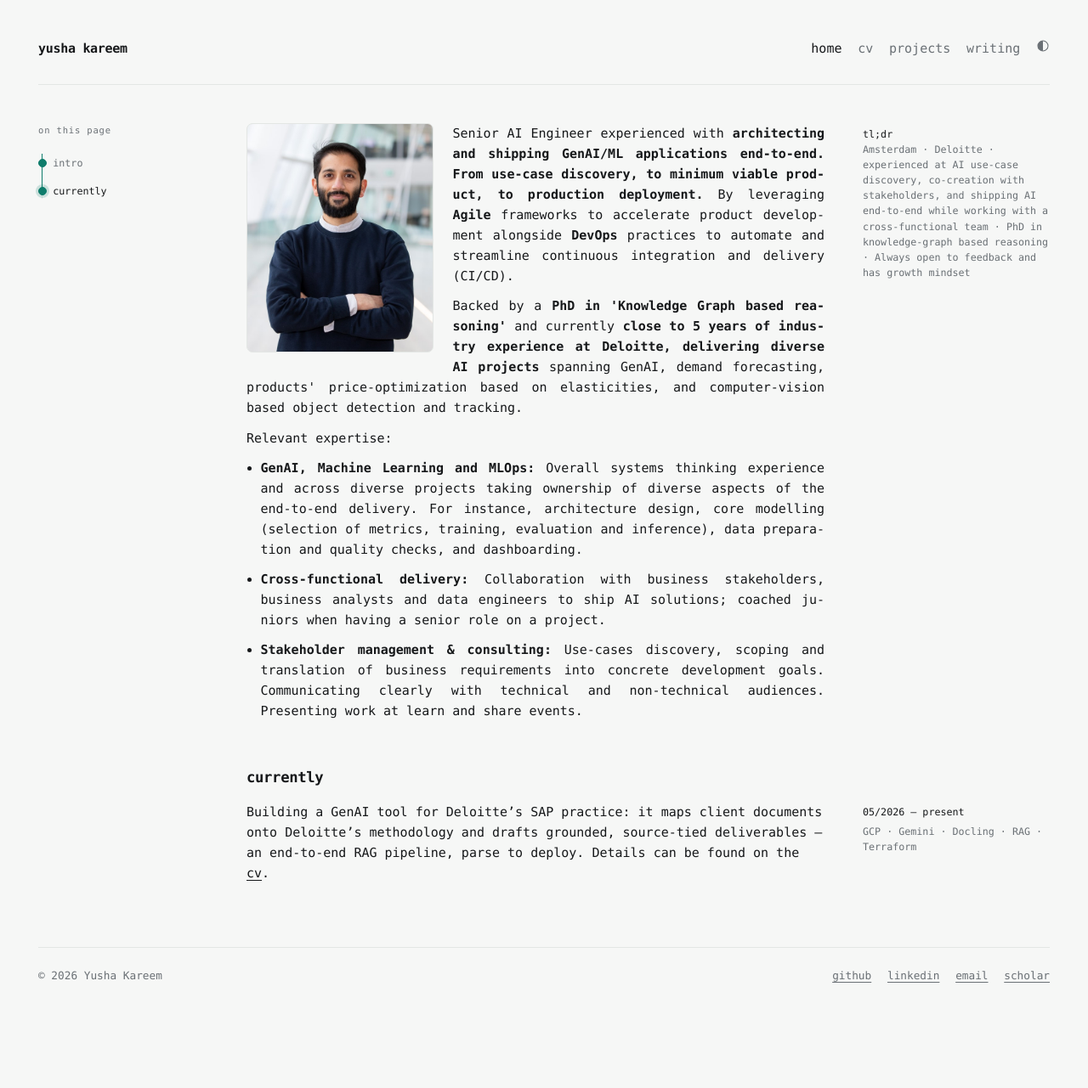
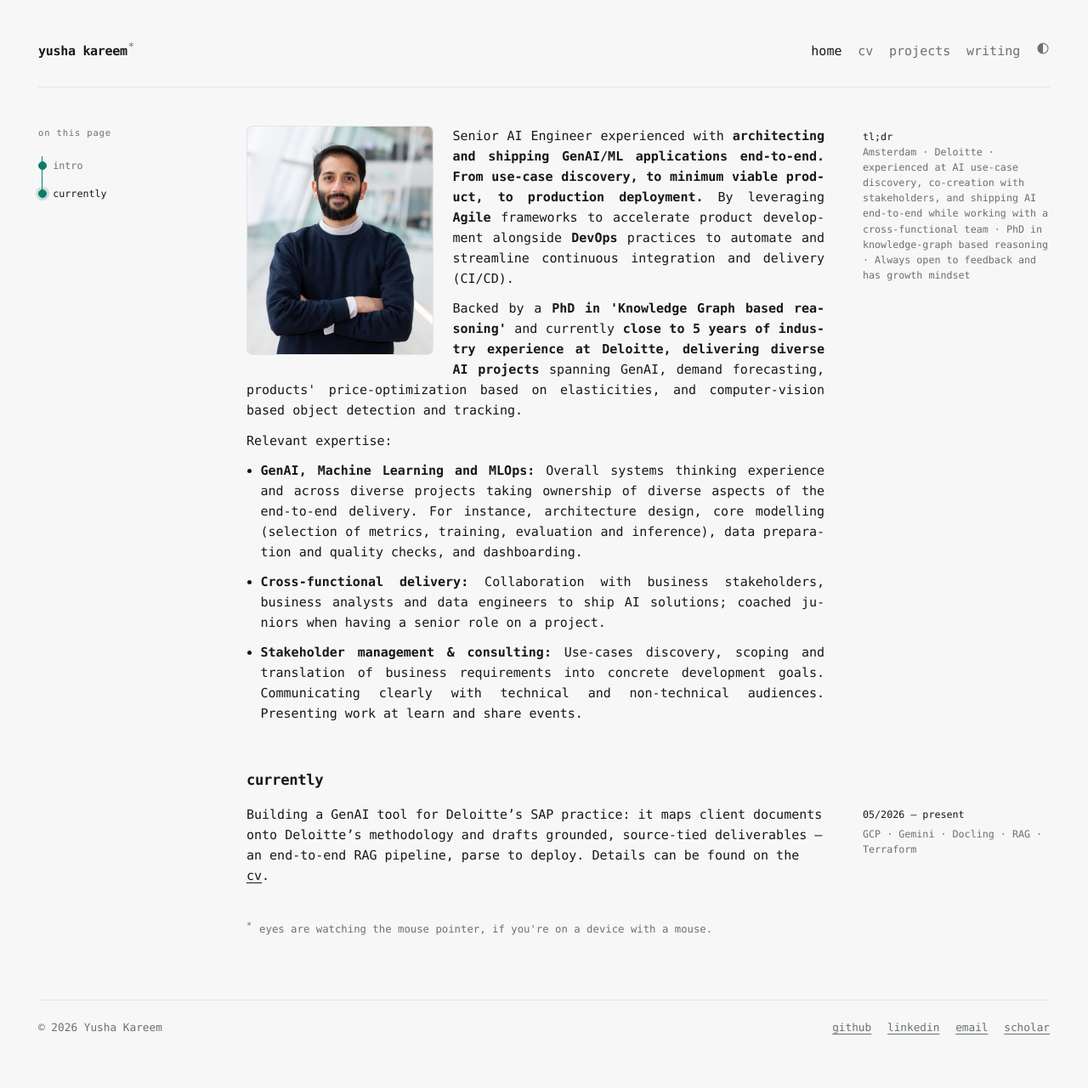
Before and after one commit to yushakareem/yushakareem.github.io, a Jekyll site: the page built from index.md, in a window 1280 px wide. Shown: the whole page at 85% size. Built offline with Jekyll 4.4.1, drawn with Linux system fonts in a browser that asks for light colours; before the commit the page ends 1219 px from its top, so only the background shows below that.

Commit message:
Home: add asterisk footnote for eye-tracking portrait

```diff
--- a/_includes/nav.html
+++ b/_includes/nav.html
@@ -1,6 +1,6 @@
 <nav class="nav">
   {% if page.url == '/' %}
-  <h1 class="nav-brand-h1"><a href="{{ '/' | relative_url }}" class="nav-brand">yusha kareem</a></h1>
+  <h1 class="nav-brand-h1"><a href="{{ '/' | relative_url }}" class="nav-brand">yusha kareem<sup class="brand-asterisk">*</sup></a></h1>
   {% else %}
   <a href="{{ '/' | relative_url }}" class="nav-brand">yusha kareem</a>
   {% endif %}
--- a/assets/css/style.css
+++ b/assets/css/style.css
@@ -68,6 +68,7 @@ a:focus-visible {
 }
 .nav-brand-h1 { margin: 0; font: inherit; }
 .nav-brand { text-decoration: none; font-weight: 600; letter-spacing: -0.02em; }
+.brand-asterisk { color: var(--muted); font-weight: 400; margin-left: 0.05em; }
 .nav-links { list-style: none; display: flex; align-items: center; gap: 1.25rem; margin: 0; padding: 0; }
 .nav-links a { text-decoration: none; color: var(--muted); }
 .nav-links a:hover { color: var(--accent); }
@@ -263,6 +264,14 @@ pre code { background: none; padding: 0; }
 .project h3 { margin: 0 0 0.35rem; font-size: 1rem; }
 .project p { margin: 0; color: var(--muted); }
 
+/* page footnote — pairs with the * next to the name on home */
+.page-footnote {
+  margin-top: 2.5rem;
+  color: var(--muted);
+  font-size: 0.82rem;
+}
+.page-footnote sup { margin-right: 0.15em; }
+
 /* footer */
 .footer {
   grid-column: 1 / -1;
--- a/index.md
+++ b/index.md
@@ -29,3 +29,5 @@ title: Home
 <aside class="note"><span class="note-when">05/2026 – present</span><span class="note-stack">GCP · Gemini · Docling · RAG · Terraform</span></aside>
 
 Building a GenAI tool for Deloitte's SAP practice: it maps client documents onto Deloitte's methodology and drafts grounded, source-tied deliverables — an end-to-end RAG pipeline, parse to deploy. Details can be found on the [cv]({{ '/cv/' | relative_url }}).
+
+<p class="page-footnote"><sup>*</sup> eyes are watching the mouse pointer, if you're on a device with a mouse.</p>
```
